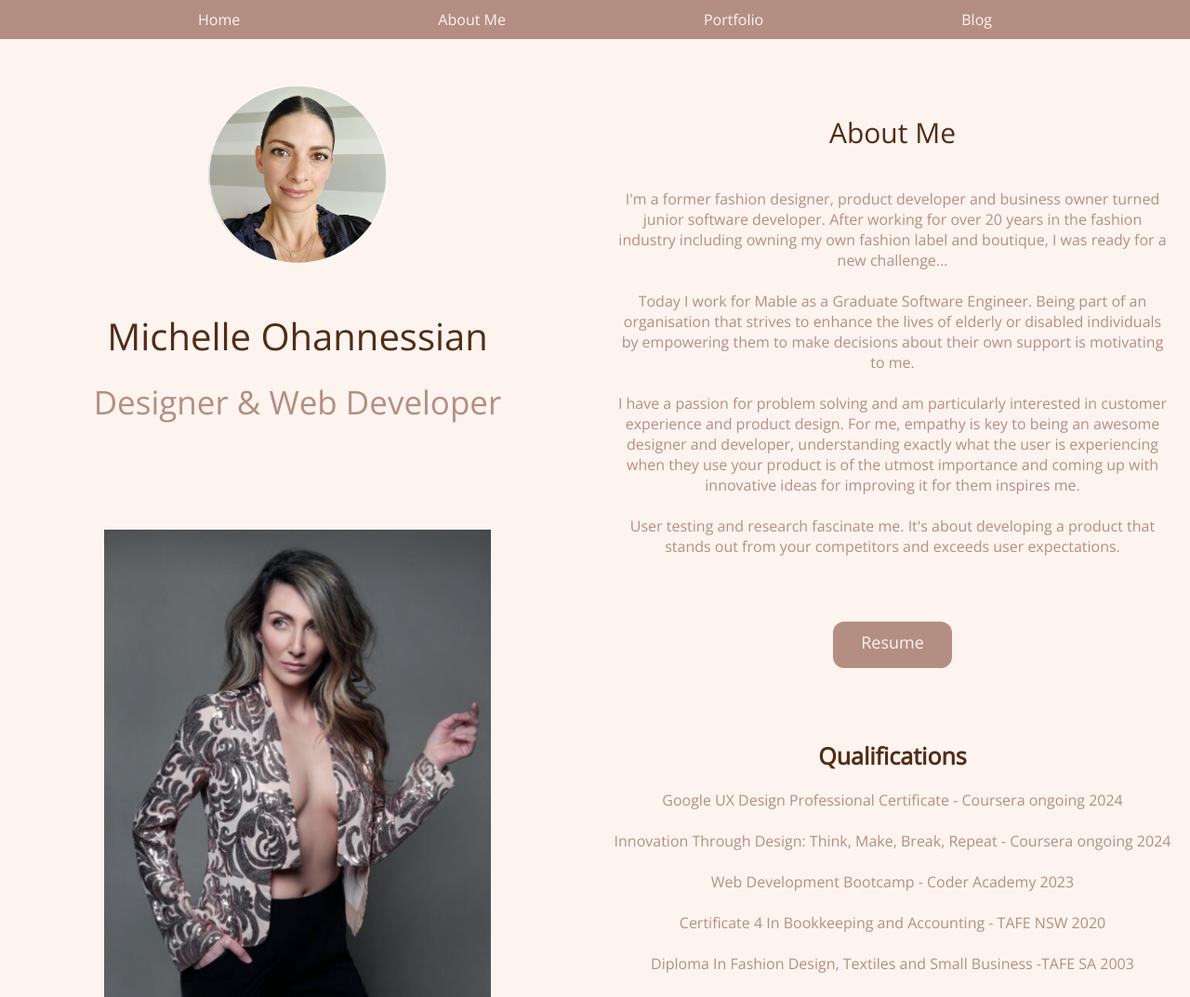
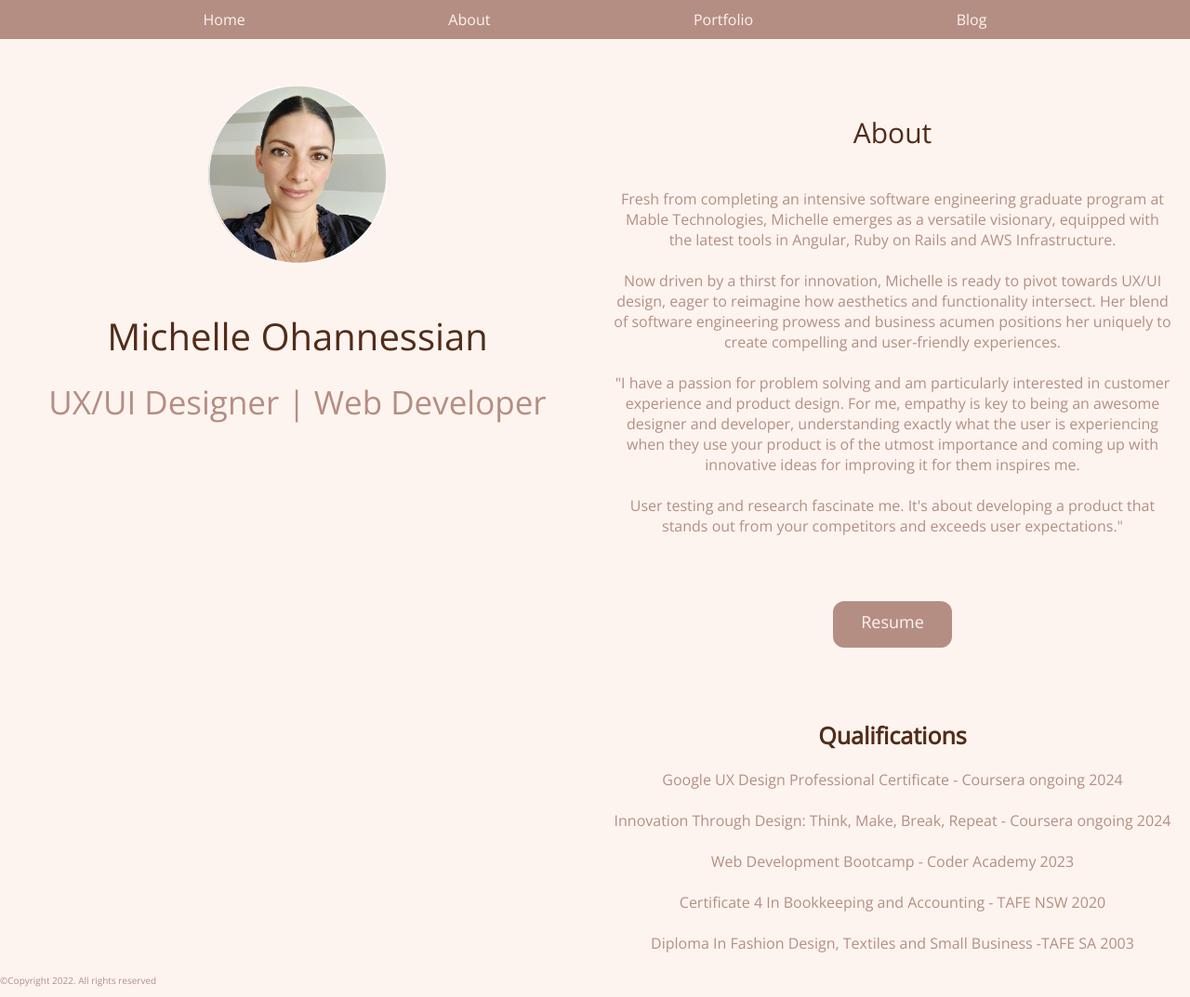
Before and after one commit to MichelleOha/MichelleOha_Designer, a plain HTML site: page pages/aboutme.html in a window 1280 px wide. Shown: the top 1073 px of the page at 93% size. Drawn offline with nearby package versions, Linux system fonts and the light colour scheme; a web font is replaced by a local one.

Commit message:
updated about me

```diff
--- a/pages/aboutme.html
+++ b/pages/aboutme.html
@@ -4,7 +4,7 @@
     <meta charset="UTF-8" />
     <meta http-equiv="X-UA-Compatible" content="IE=edge" />
     <meta name="viewport" content="width=device-width, initial-scale=1.0" />
-    <title>About Me</title>
+    <title>About</title>
     <link rel="preconnect" href="https://fonts.googleapis.com" />
     <link rel="preconnect" href="https://fonts.gstatic.com" crossorigin />
     <link
@@ -19,7 +19,7 @@
       <nav class="menu">
         <ul class="menu-links">
           <li><a class="menu-link" href="../index.html">Home</a></li>
-          <li><a class="menu-link" href="./aboutme.html">About Me</a></li>
+          <li><a class="menu-link" href="./aboutme.html">About</a></li>
           <li><a class="menu-link" href="./portfolio.html">Portfolio</a></li>
           <li><a class="menu-link" href="./blogs.html">Blog</a></li>
         </ul>
@@ -30,8 +30,8 @@
         <div class="column">
           <img class="me" src="../assets/me.png" alt="photo of Michelle" />
           <h1 class="name">Michelle Ohannessian</h1>
-          <h2 class="sub-title">Designer & Web Developer</h2>
-          <br />
+          <h2 class="sub-title">UX/UI Designer | Web Developer</h2>
+          <!-- <br />
           <br />
           <img
             class="jacket"
@@ -43,23 +43,24 @@
             (2018)
           </p>
 
-          <br /><br />
+          <br /><br /> -->
         </div>
         <div class="column">
           <div class="about-me-info">
-            <h3 class="page-name">About Me</h3>
+            <h3 class="page-name">About</h3>
             <p class="description">
-              I'm a former fashion designer, product developer and business
-              owner turned junior software developer. After working for over 20
-              years in the fashion industry including owning my own fashion
-              label and boutique, I was ready for a new challenge...
+              Fresh from completing an intensive software engineering graduate
+              program at Mable Technologies, Michelle emerges as a versatile
+              visionary, equipped with the latest tools in Angular, Ruby on
+              Rails and AWS Infrastructure.
               <br /><br />
-              Today I work for Mable as a Graduate Software Engineer. Being part
-              of an organisation that strives to enhance the lives of elderly or
-              disabled individuals by empowering them to make decisions about
-              their own support is motivating to me.
+              Now driven by a thirst for innovation, Michelle is ready to pivot
+              towards UX/UI design, eager to reimagine how aesthetics and
+              functionality intersect. Her blend of software engineering prowess
+              and business acumen positions her uniquely to create compelling
+              and user-friendly experiences.
               <br /><br />
-              I have a passion for problem solving and am particularly
+              "I have a passion for problem solving and am particularly
               interested in customer experience and product design. For me,
               empathy is key to being an awesome designer and developer,
               understanding exactly what the user is experiencing when they use
@@ -67,7 +68,7 @@
               innovative ideas for improving it for them inspires me.<br /><br />
               User testing and research fascinate me. It's about developing a
               product that stands out from your competitors and exceeds user
-              expectations.
+              expectations."
             </p>
             <a class="resume" href="https://www.linkedin.com/in/michelle-oha/">
               Resume
```
Also changed, not shown: index.html (+2 -2 lines), pages/blogs.html (+1 -1 lines), pages/portfolio.html (+3 -3 lines).
